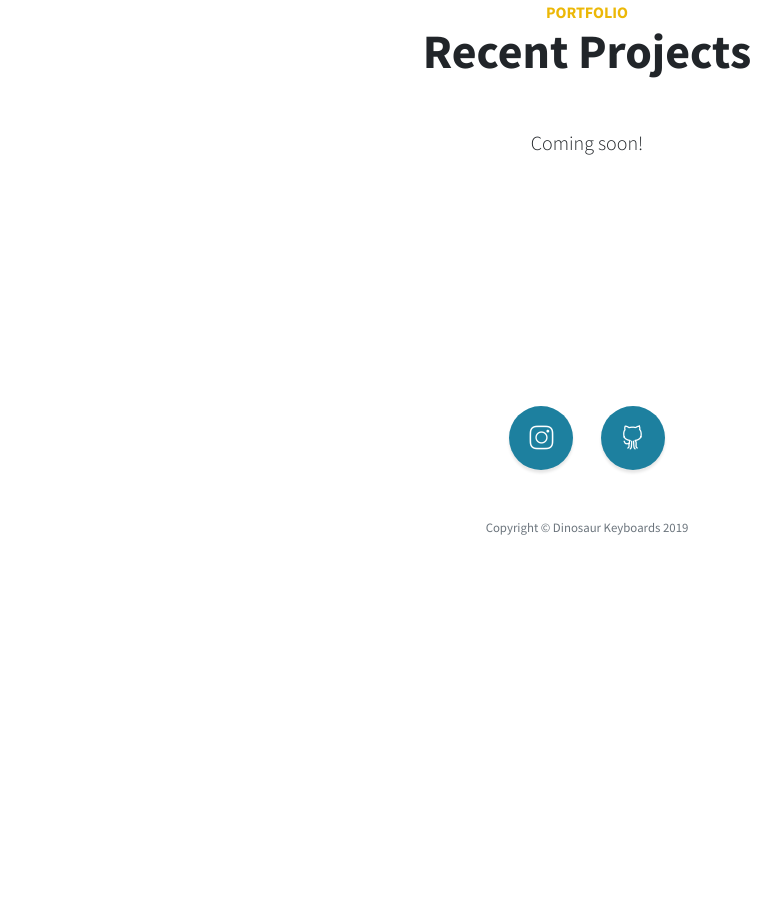
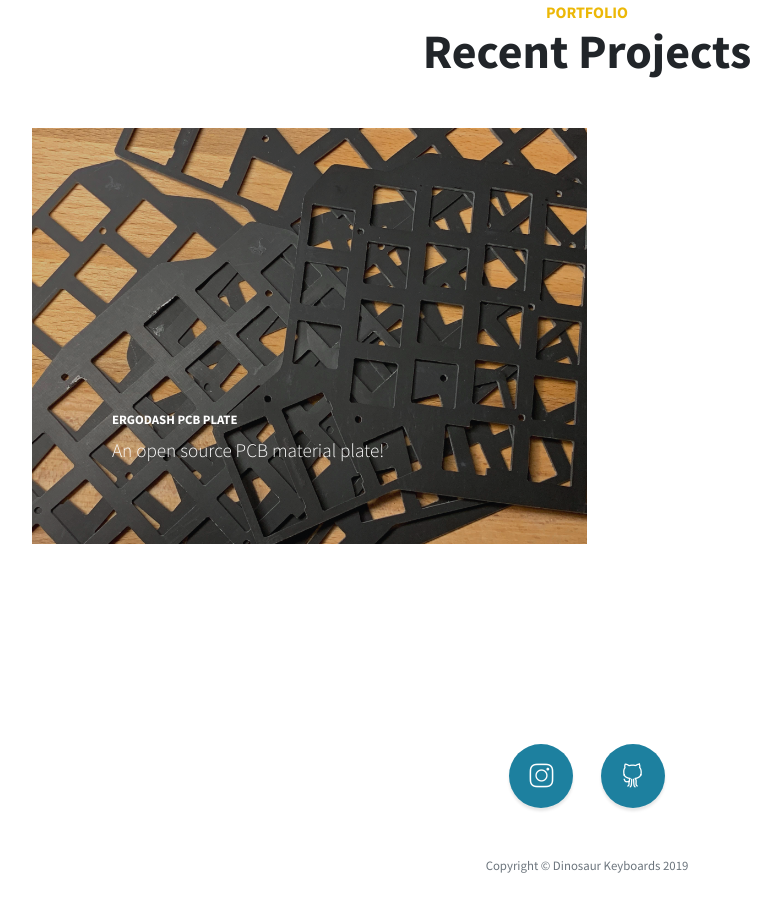
Before and after one commit to dinosaurkeyboards/dinosaurkeyboards.github.io, a plain HTML site: page index.html in a window 1280 px wide. Shown: the part 1437-2349 px from the top of the page, without its empty margins (53-834 px from the left). Before the commit the page ends 2054 px from the top, so only its background shows below. Drawn offline with Linux system fonts and the light colour scheme.

Commit message:
PCB Material Plate

```diff
--- a/index.html
+++ b/index.html
@@ -88,21 +88,20 @@
       <div class="content-section-heading text-center">
         <h3 class="text-secondary mb-0">Portfolio</h3>
         <h2 class="mb-5">Recent Projects</h2>
-        <p class="lead mb-5">Coming soon!</p>
       </div>
-      <!--<div class="row no-gutters">
+      <div class="row no-gutters">
         <div class="col-lg-6">
-          <a class="portfolio-item" href="#">
+          <a class="portfolio-item" href="https://github.com/dinosaurkeyboards/ergodash-pcb-plate">
             <span class="caption">
               <span class="caption-content">
-                <h2>Stationary</h2>
-                <p class="mb-0">A yellow pencil with envelopes on a clean, blue backdrop!</p>
+                <h2>Ergodash PCB Plate</h2>
+                <p class="mb-0">An open source PCB material plate!</p>
               </span>
             </span>
-            <img class="img-fluid" src="img/portfolio-1.jpg" alt="">
+            <img class="img-fluid" src="img/pcb.jpg" alt="">
           </a>
         </div>
-        <div class="col-lg-6">
+        <!--<div class="col-lg-6">
           <a class="portfolio-item" href="#">
             <span class="caption">
               <span class="caption-content">
@@ -134,8 +133,8 @@
             </span>
             <img class="img-fluid" src="img/portfolio-4.jpg" alt="">
           </a>
-        </div>
-      </div>-->
+        </div>-->
+      </div>
     </div>
   </section>
 
```
Also changed, not shown: img/pcb.jpg (added), img/portfolio-1.jpg (deleted), img/portfolio-2.jpg (deleted), img/portfolio-3.jpg (deleted), img/portfolio-4.jpg (deleted), 3 other files.
